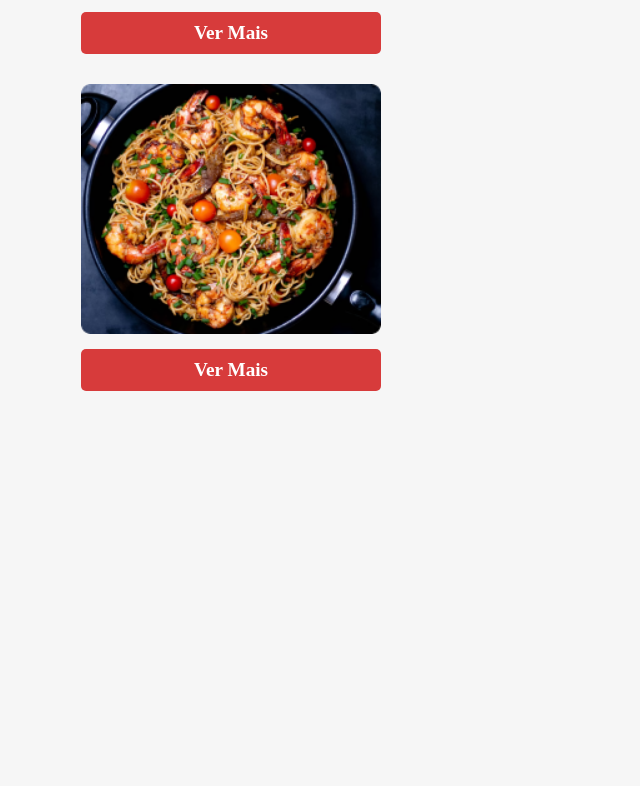
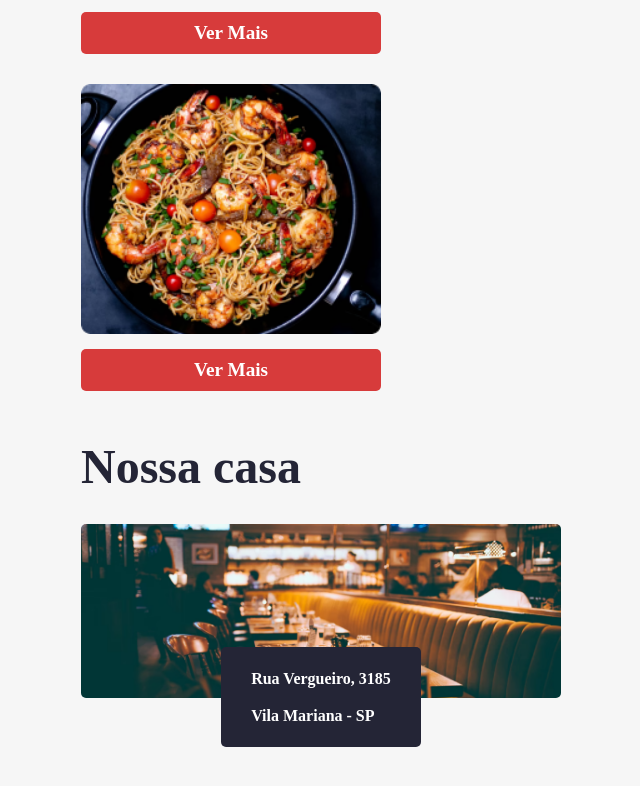
Before and after one commit to Chikrem/react-aluroni-router, a React (Create React App) app: page / in a window 1280 px wide. Shown: the part 1281-2067 px from the top of the page, without its empty margins (319-959 px from the left). Before the commit the page ends 1772 px from the top, so only its background shows below. Built offline with nearby package versions, Linux system fonts and the light colour scheme; a web font is replaced by a local one.

Commit message:
Ajustando Tela Início

```diff
--- a/src/pages/Cardapio/index.tsx
+++ b/src/pages/Cardapio/index.tsx
@@ -12,7 +12,7 @@
   const [filtro, setFiltro] = useState<number | null>(null);
   const [ordenador, setOrdenador] = useState('');
   return (
-    <section className={styles.cardapio}>
+    <section>
       <h3 className={stylesTema.titulo}>Cardápio</h3>
       <Buscador busca={busca} setBusca={setBusca} />
       <div className={styles.cardapio__filtros}>
--- a/src/pages/Inicio/index.tsx
+++ b/src/pages/Inicio/index.tsx
@@ -1,6 +1,7 @@
 import cardapio from '../../data/cardapio.json';
 import styles from './Inicio.module.scss';
 import stylesTema from 'styles/Tema.module.scss';
+import nossaCasa from 'assets/nossa_casa.png';
 
 function Inicio() {
   let pratosRecomendados = [...cardapio];
@@ -22,6 +23,13 @@
             </div>
           ))}
         </div>
+        <h3 className={stylesTema.titulo}> Nossa casa </h3>
+        <div className={styles.nossaCasa}>
+          <img src={nossaCasa} alt="Casa do aluroni" />
+          <div className={styles.nossaCasa__endereco}>
+            Rua Vergueiro, 3185 <br /> <br /> Vila Mariana - SP
+          </div>
+        </div>
       </section>
     </>
   );
```
Also changed, not shown: src/assets/nossa_casa.png (added).
